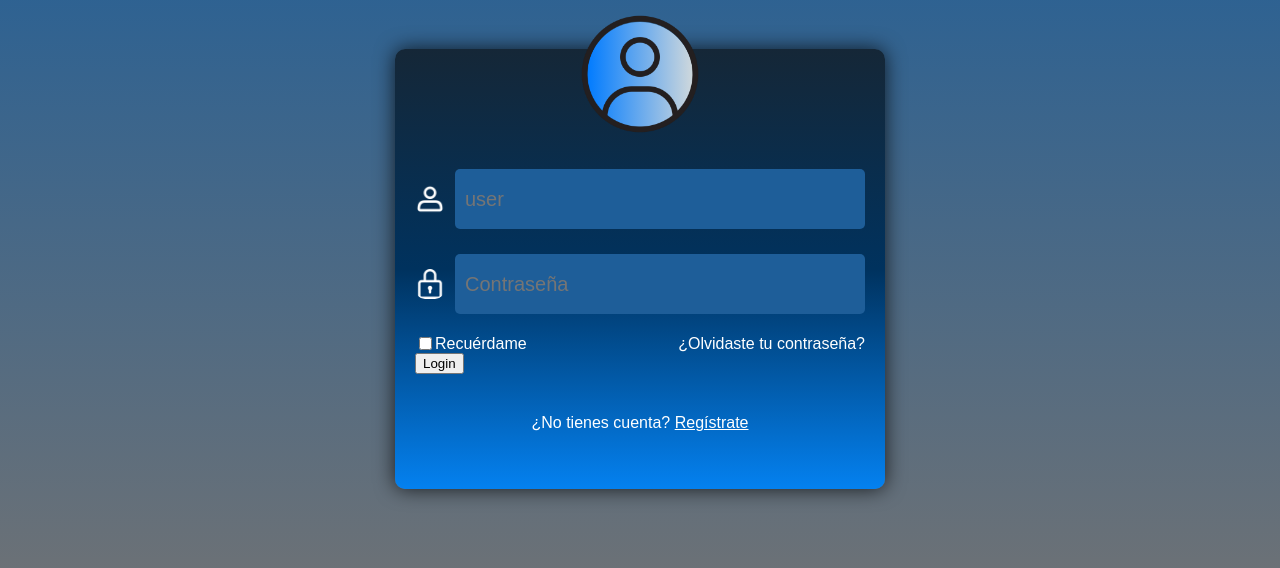
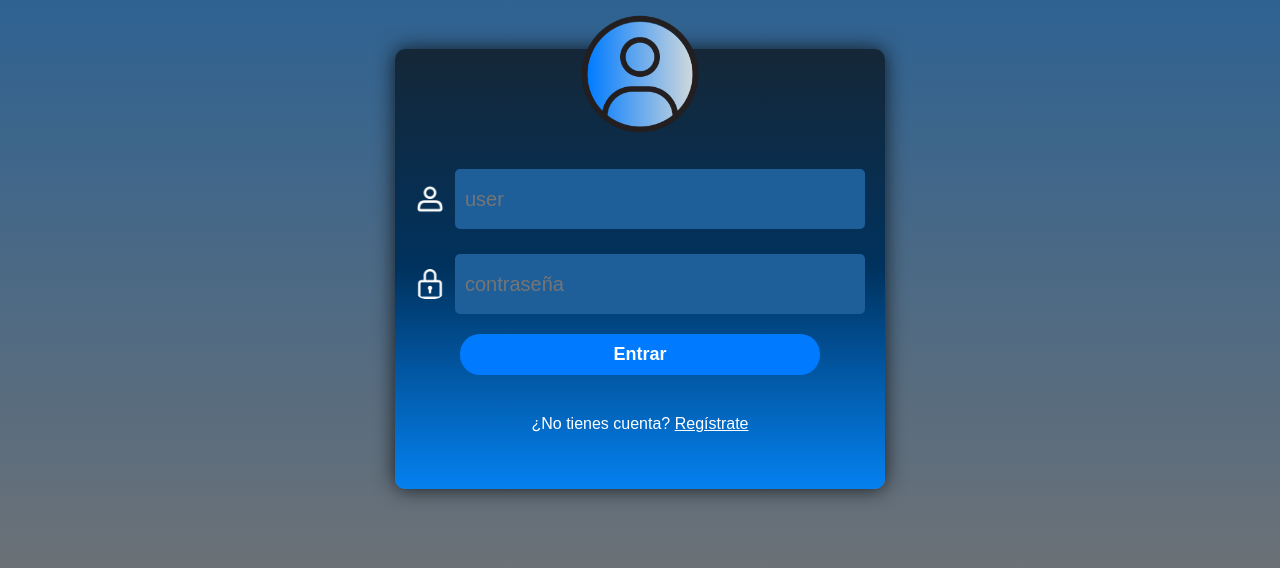
Before and after one commit to Gpdos/ua, a PHP site: page /login.php in a window 1280 px wide. Shown: the part 156-724 px from the top of the page. Run offline with PHP 8.4, Linux system fonts and the light colour scheme; some web fonts are replaced.

Commit message:
Arreglo login

```diff
--- a/login.php
+++ b/login.php
@@ -62,6 +62,7 @@ $conn->close();
 
 <!DOCTYPE html>
 <html lang="es">
+
 <head>
   <meta charset="UTF-8">
   <meta name="viewport" content="width=device-width, initial-scale=1.0">
@@ -76,6 +77,7 @@ $conn->close();
   <link id="high-contrast-stylesheet" rel="stylesheet" href="style/funcionales/contraste/loginC.css" disabled>
   <link id="read-mode-stylesheet" rel="stylesheet" href="style/funcionales/lectura.css" disabled>
 </head>
+
 <body class="login-body">
 
   <div class="container">
@@ -91,19 +93,16 @@ $conn->close();
         </div>
         <div class="form-group2">
           <img src="fotos/candado.png" alt="Contraseña" class="icon-img">
-        <input type="password" name="password" placeholder="Contraseña" required>
+          <input type="password" name="password" placeholder="contraseña" required>
         </div>
-      <div class="checkbox">
-        <input type="checkbox" id="remember">
-        <label for="remember">Recuérdame</label>
-        <a href="#">¿Olvidaste tu contraseña?</a>
-      </div>
-      <button type="submit">Login</button>
+
+        <button type="submit">Entrar</button>
+
       </form>
       <?php
       // Mostrar mensaje de error si existe
       if ($loginError != "") {
-        echo "<p style='color:red;'>$loginError</p>";
+        echo "<p class='error-message'>$loginError</p>";
       }
       ?>
       <p class="register-link">¿No tienes cuenta? <a href="registro.php">Regístrate</a></p>
@@ -150,4 +149,5 @@ $conn->close();
     window.onload = applySettings;
   </script>
 </body>
+
 </html>
--- a/style/login.css
+++ b/style/login.css
@@ -100,8 +100,21 @@ body.login-body {
     box-shadow: 0px 0px 20px 0px rgba(0,0,0,0.75);
     position: relative;
     width: 450px;
-    height: 400px;
+    min-height: 400px; /* Cambia 'height' por 'min-height' */
+
 }
+
+.error-message {
+    color: white; /* Cambia el color del texto a blanco */
+    background-color: red; /* Fondo rojo para el mensaje de error */
+    text-align: center;
+    padding: 10px;
+    font-size: 16px; /* Puedes ajustar el tamaño del texto según prefieras */
+    border-radius: 5px; /* Bordes redondeados para el mensaje */
+    margin: 10px 0; /* Agrega un margen arriba y abajo para separarlo de otros elementos */
+}
+
+
 
 .login-header {
     position: absolute;
@@ -166,6 +179,9 @@ body.login-body {
     display: flex;
     align-items: center;
     color: white; /* Color del texto */
+    justify-content: center; /* Centra el contenido horizontalmente */
+    margin-top: 10px; /* Agrega un poco de espacio arriba del enlace */
+
 }
 
 .checkbox label {
@@ -235,3 +251,22 @@ body.login-body {
 .icon-img {
     filter: brightness(0) invert(1);
 }
+
+button[type="submit"] {
+    display: block; /* Hace que el botón ocupe toda la línea */
+    width: 80%; /* Ajusta el ancho del botón */
+    margin: 20px auto; /* Centra el botón horizontalmente y añade margen arriba y abajo */
+    padding: 10px 0; /* Añade padding vertical para hacer el botón más alto */
+    font-size: 18px; /* Ajusta el tamaño del texto dentro del botón */
+    font-weight: bold; /* Hace el texto del botón en negrita */
+    color: #fff; /* Color del texto */
+    background-color: #007BFF; /* Color de fondo del botón */
+    border: none; /* Elimina el borde */
+    border-radius: 20px; /* Redondea las esquinas del botón */
+    cursor: pointer; /* Cambia el cursor a una mano cuando se pasa por encima */
+    transition: background-color 0.3s; /* Suaviza la transición del color de fondo */
+}
+
+button[type="submit"]:hover {
+    background-color: #0056b3; /* Cambia el color de fondo cuando se pasa el cursor por encima */
+}
```
Also changed, not shown: style/registro.css (+20 -0 lines). Lines whose indentation alone changed are shown as unchanged.
